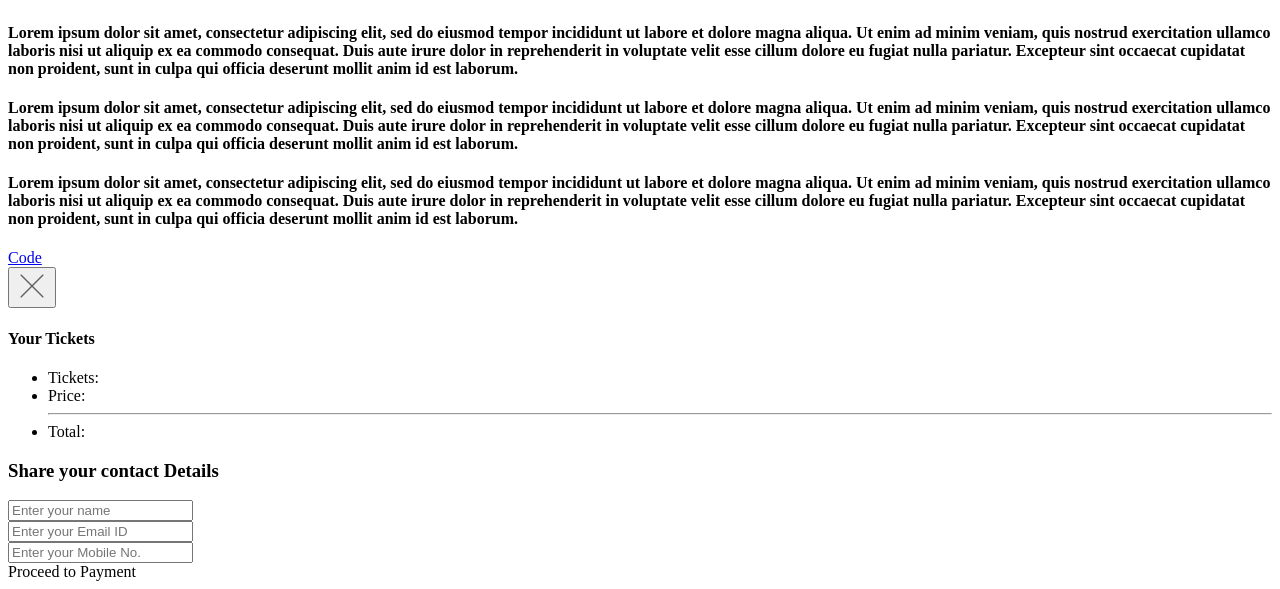
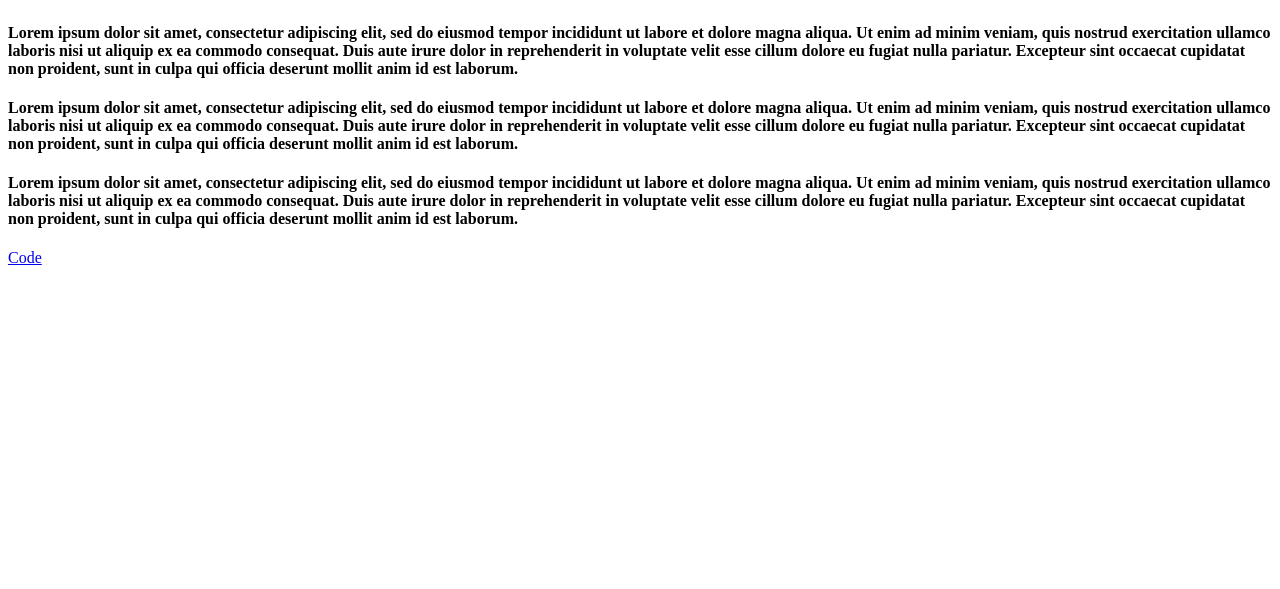
Before and after one commit to crystalrhee/hackbeanpot, a Flask app: page / in a window 1280 px wide. Shown: the part 785-1374 px from the top of the page. After the commit the page ends 1050 px from the top, so only its background shows below. Run offline with Flask 2, Linux system fonts and the light colour scheme.

Commit message:
a;sdlkfj

```diff
--- a/templates/index.html
+++ b/templates/index.html
@@ -1,7 +1,7 @@
 <!DOCTYPE html>
 <html lang="en">
 <head>
-	<title>[page title goes here]</title>
+	<title>hackbeanpot</title>
 
 	<!-- include partials/meta.html -->
 </head>
@@ -41,10 +41,10 @@
 						<!-- Tab panes -->
 						<div class="tab-content">
 							<div role="tabpanel" class="tab-pane fade in active" id="link">
-								<form action="/action_page.php">
+								<form id=create method=POST>
 									Article Link:<br>
-									<input type="text" name="link">
-									<input class="btn disabled" type="submit">
+									<input type="text" class="text-input" name="link">
+									<input type="submit" class="btn">
 								</form>
 							</div>
 							<div role="tabpanel" class="tab-pane fade" id="analysis">
@@ -74,60 +74,7 @@
 			</div>
 		</div>
 	</div>
-
-	<!-- Modal -->
-	<div class="modal right fade" id="ticket-details" tabindex="-1" role="dialog" aria-labelledby="myModalLabel">
-		<div class="modal-dialog" role="document">
-			<div class="modal-content">
-      <!--<div class="modal-header">
-        <button type="button" class="close" data-dismiss="modal" aria-label="Close"><span aria-hidden="true">&times;</span></button>
-        <h4 class="modal-title" id="myModalLabel">Share your contact Details</h4>
-    </div>-->
-    <div class="modal-header">
-    	<button type="button" class="close" data-dismiss="modal" aria-label="Close">
-    		<img src="img/icons/cancel.png">
-    	</button>
-    	<h4 class="modal-title">Your Tickets</h4>
-    </div>
-    <div class="modal-body">
-
-    	<div class="cart-information">
-    		<div class="ticket-type"></div>
-    		<ul>
-    			<li>Tickets: <span class="ticket-count"></span></li>
-    			<li>Price: <span class="ticket-amount"></span></li>
-    			<hr>
-    			<li>Total: <span class="total-amount"></span></li>
-    		</ul>
-    	</div>
-
-    	<div class="contactForm">
-    		<h3>Share your contact Details</h3>
-    		<form>
-    			<div class="form-group">
-    				<input type="text" class="form-control" placeholder="Enter your name">
-    			</div>
-
-    			<div class="form-group">
-    				<input type="text" class="form-control" placeholder="Enter your Email ID">
-    			</div>
-
-    			<div class="form-group">
-    				<input type="text" class="form-control" placeholder="Enter your Mobile No.">
-    			</div>
-
-    			<a type="submit" class="btn">Proceed to Payment</a>
-    		</form>
-    	</div>
-
-
-
-    </div>
-</div>
-</div>
-</div>
-
-<!-- include partials/footer.html -->
-<!-- include partials/scripts.html -->
+	<!-- include partials/footer.html -->
+	<!-- include partials/scripts.html -->
 </body>
 </html>
```
Also changed, not shown: templates/source/index.html (+8 -62 lines), templates/source/js/sitewide.js (+16 -53 lines), templates/source/sass/sitewide.scss (+12 -0 lines), templates/source/css/custom.css (indentation only), templates/source/css/sitewide.css.
